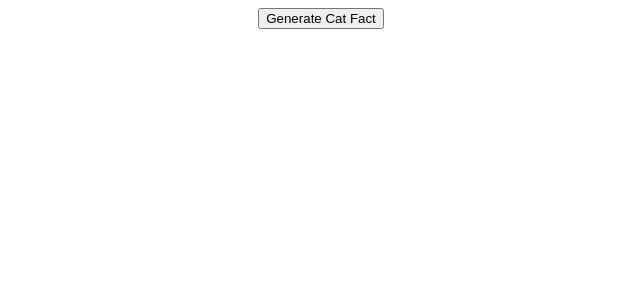
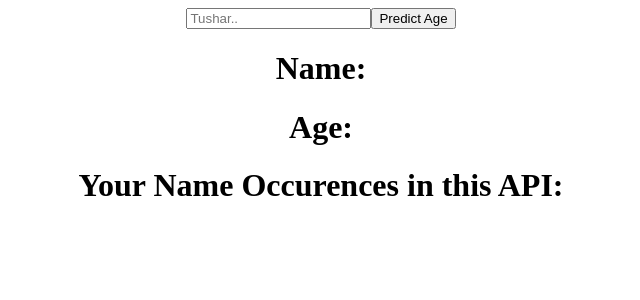
Before and after one commit to tusrr/learning-react, a React (Create React App) app: page / in a window 1280 px wide. Shown: the top 300 px of the page, without its empty margins (319-959 px from the left). Built offline with nearby package versions, Linux system fonts and the light colour scheme; no server answers.

Commit message:
Age Predictor using Agify Api & React.js

```diff
--- a/src/App.js
+++ b/src/App.js
@@ -4,29 +4,27 @@ import Axios from 'axios';
 
 function App() {
 
-  // fetch("https://catfact.ninja/fact")
-  // .then((res)=>res.json())
-  // .then((data)=>{
-  //   console.log(data);
-  // });
+   const [name,SetName]= useState("Tushar");
+   const [predictedAge,SetPredictedAge]= useState(0);
+  const fetchData =  ()=>{
+      Axios.get(`https://api.agify.io/?name=${name}`).then((res)=>{
+        SetPredictedAge(res.data);
+      })
 
-  const [catFact,setCatFact]= useState("");
-
-  const fetchCatFact=()=>
-  Axios.get("https://catfact.ninja/fact").then((res)=>{
-  setCatFact(res.data.fact);
-  })
-
- useEffect(()=>{
-      fetchCatFact();
- },[]);
-
+  }
   return (
     <div className="App">
-      <button onClick={fetchCatFact}>Generate Cat Fact</button>
-      <p>{catFact}</p>
+      <input
+      placeholder='Tushar..'
+      onChange={(event)=>{
+        SetName(event.target.value);
+      }}
+      />
+      <button onClick={fetchData}>Predict Age</button>
+      <h1> Name:{predictedAge.name} </h1>
+      <h1> Age:{predictedAge.age} </h1>
+      <h1> Your Name Occurences in this API:{predictedAge.count} </h1>
     </div>
   );
 }
-
 export default App;
```
